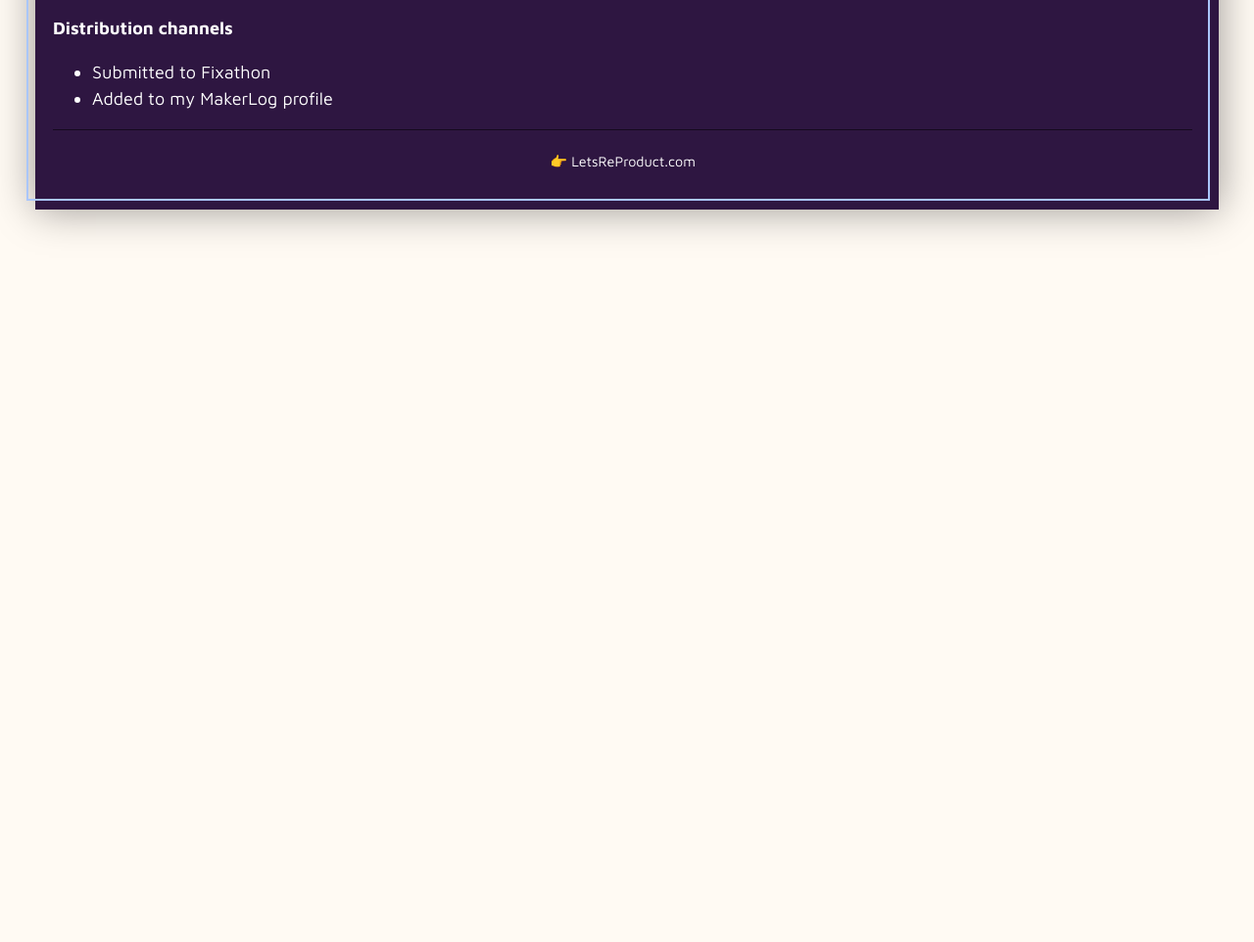
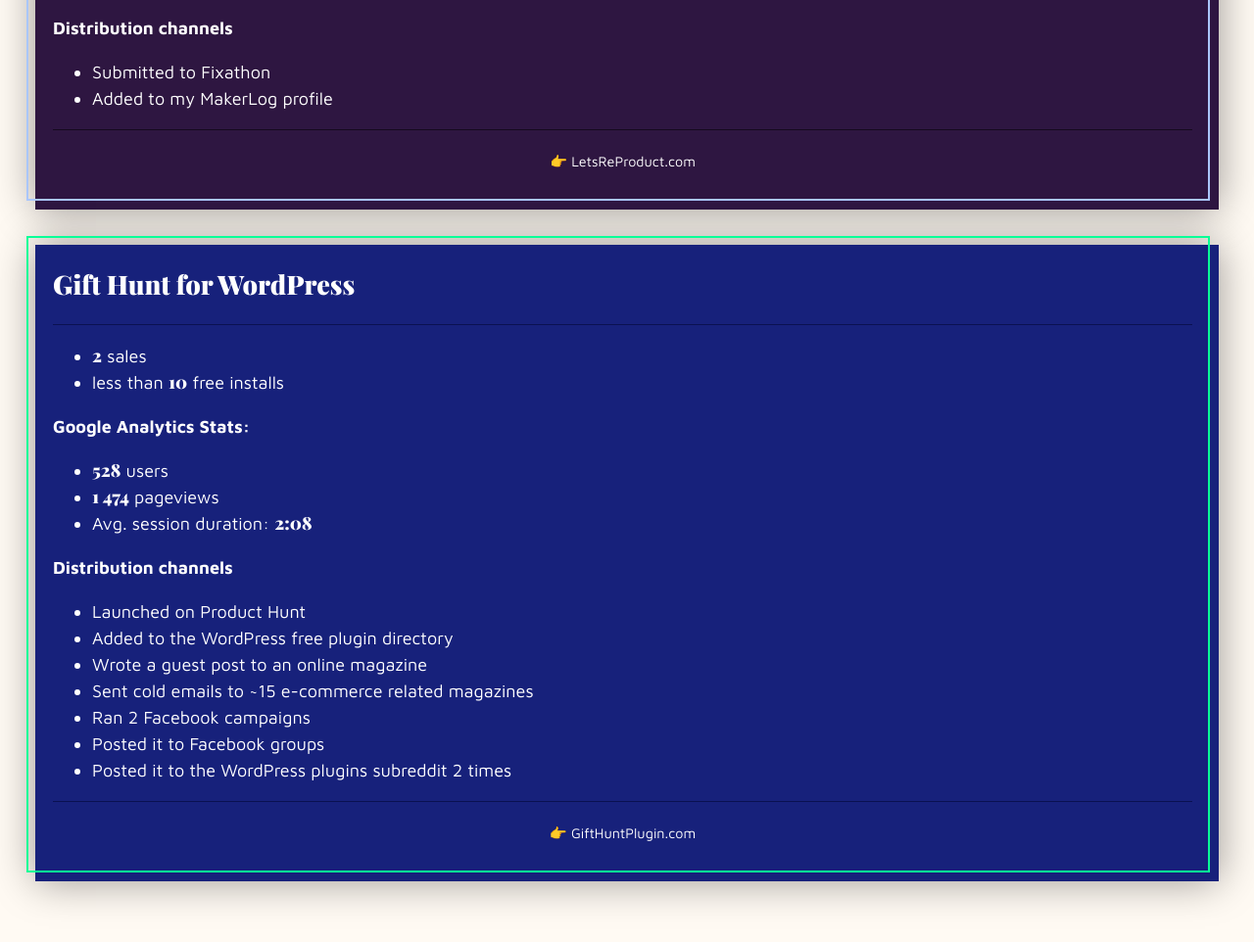
Before and after one commit to feriforgacs/yearly-review, a plain HTML site: page index.html in a window 1280 px wide. Shown: the part 5810-6772 px from the top of the page at 98% size. Before the commit the page ends 6096 px from the top, so only its background shows below. Drawn offline with nearby package versions, Linux system fonts and the light colour scheme.

Commit message:
Gift Hunt card

```diff
--- a/assets/css/style.scss
+++ b/assets/css/style.scss
@@ -282,5 +282,21 @@
         border-top: 1px solid #150a1e;
       }
     }
+
+    &--gifthunt{
+      background: #17217B;
+
+      &::before{
+        border: 2px solid #09FF97;
+      }
+
+      .card__header{
+        border-bottom: 1px solid #0A1151;
+      }
+
+      .card__footer{
+        border-top: 1px solid #0A1151;
+      }
+    }
   }
 }
--- a/index.html
+++ b/index.html
@@ -397,6 +397,39 @@
             </div>
           </div><!-- end .card--reproduct -->
 
+          <div class="card card--gifthunt">
+            <div class="card__header">
+              <h4>Gift Hunt for WordPress</h4>
+            </div>
+            <div class="card__body">
+              <ul>
+                <li><span class="number">2</span> sales</li>
+                <li>less than <span class="number">10</span> free installs</li>
+              </ul>
+
+              <p><strong>Google Analytics Stats:</strong></p>
+              <ul>
+                <li><span class="number">528</span> users</li>
+                <li><span class="number">1 474</span> pageviews</li>
+                <li>Avg. session duration: <span class="number">2:08</span></li>
+              </ul>
+
+              <p><strong>Distribution channels</strong></p>
+              <ul>
+                <li>Launched on Product Hunt</li>
+                <li>Added to the WordPress free plugin directory</li>
+                <li>Wrote a guest post to an online magazine</li>
+                <li>Sent cold emails to ~15 e-commerce related magazines</li>
+                <li>Ran 2 Facebook campaigns</li>
+                <li>Posted it to Facebook groups</li>
+                <li>Posted it to the WordPress plugins subreddit 2 times</li>
+              </ul>
+            </div>
+            <div class="card__footer">
+              <a href="https://gifthuntplugin.com/" target="_blank">👉 GiftHuntPlugin.com</a>
+            </div>
+          </div><!-- end .card--gifthunt -->
+
 
 
         </div><!-- end .product-cards -->
```
Also changed, not shown: assets/css/style.css, 1 other file.
